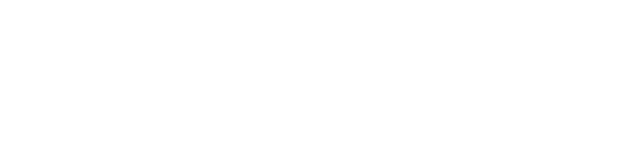
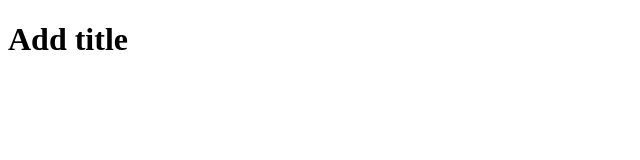
Before and after one commit to cidraid/Cidra-UI, a plain HTML site: page index.html in a window 1280 px wide. Shown: the whole page, without its empty margins (0-640 px from the left). Drawn offline with Linux system fonts and the light colour scheme.

Commit message:
added title

```diff
--- a/index.html
+++ b/index.html
@@ -5,5 +5,7 @@
 		<meta name="viewport" content="width=device-width, initial-scale=1.0" />
 		<title>Cidra.id</title>
 	</head>
-	<body></body>
+	<body>
+		<h1>Add title</h1>
+	</body>
 </html>
```
